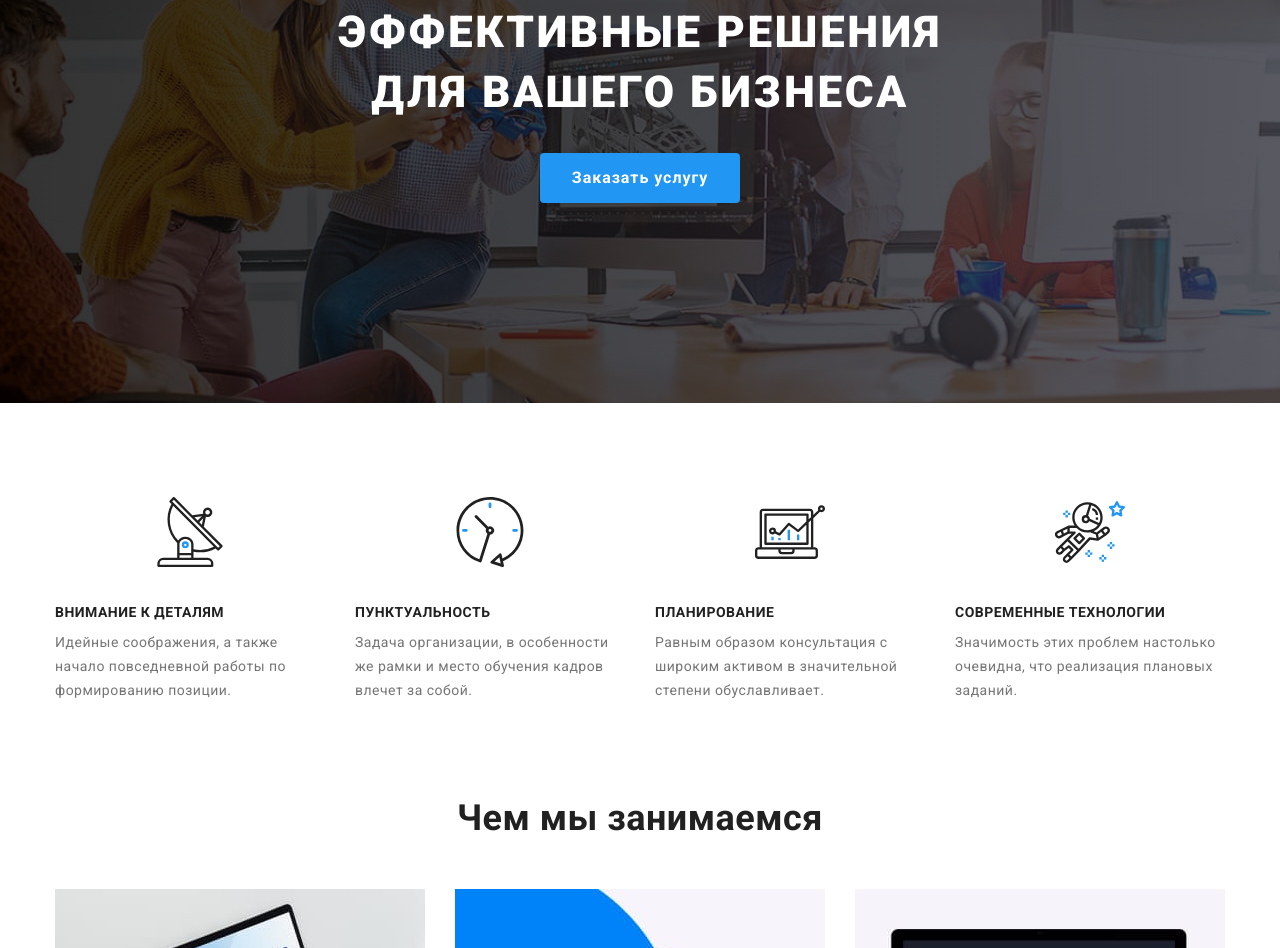
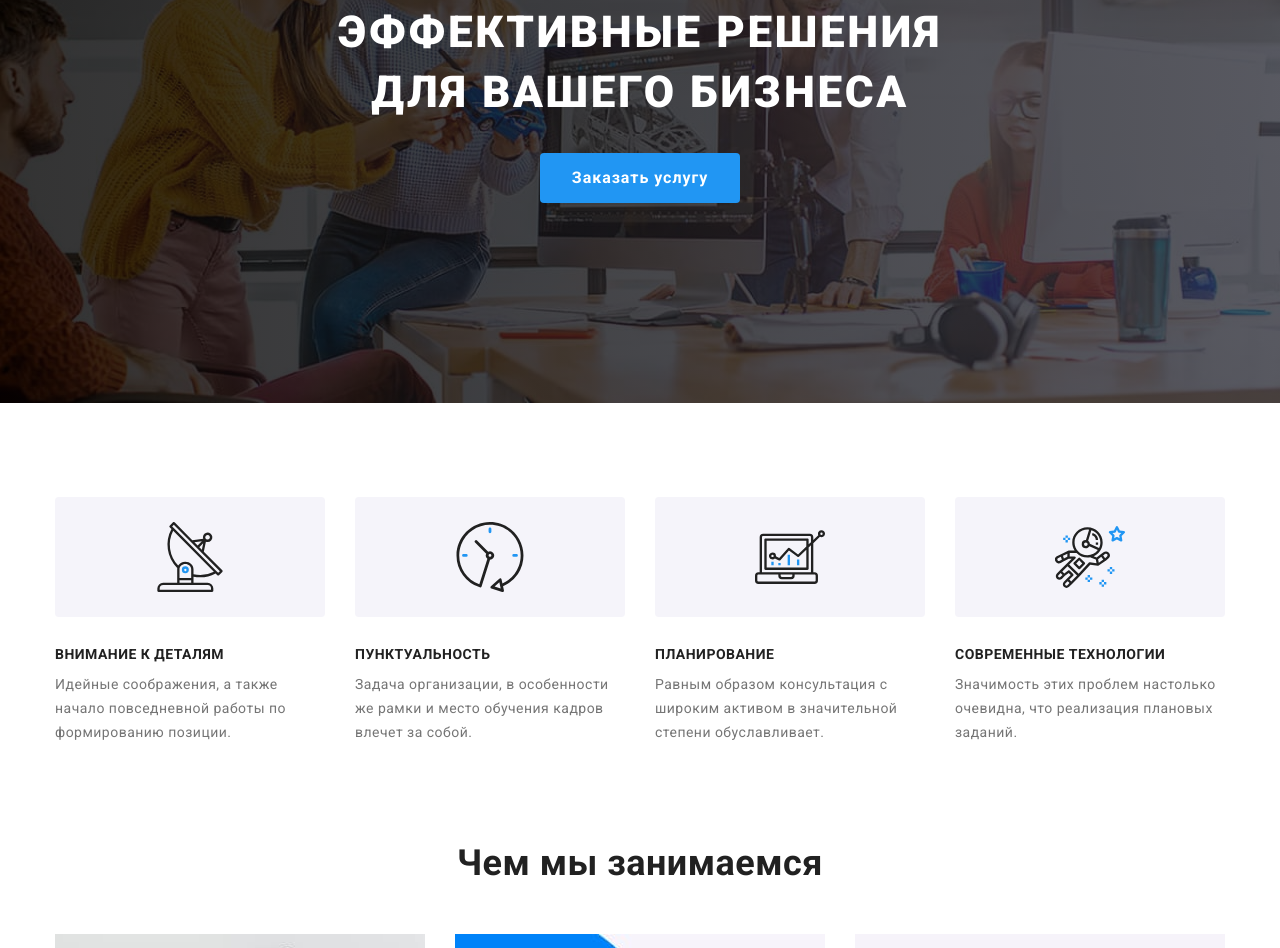
Before and after one commit to Fantomasius/goit-markup-hw-04, a plain HTML site: page index.html in a window 1280 px wide. Shown: the part 280-1228 px from the top of the page. Drawn offline with Linux system fonts and the light colour scheme.

Commit message:
ДЗ 4 1-я часть

```diff
--- a/css/styles.css
+++ b/css/styles.css
@@ -263,7 +263,36 @@ body {
 
 .feature-item {
 	width: 270px;
+	height: 251px;
 	text-align: center;
+}
+
+.feature-item::before {
+	content: "";
+	height: 120px;
+	display: block;
+	background-size: 70px;
+	background-repeat: no-repeat;
+	background-position: center;
+	background-color: var(--secondary-white-color);
+	border-radius: 4px;
+	/*outline: 1px solid tomato;*/
+}
+
+.icon-antenna::before {
+	background-image: url(../images/antenna1.svg);
+}
+
+.icon-clock::before {
+	background-image: url(../images/clock1.svg);
+}
+
+.icon-diagram::before {
+	background-image: url(../images/diagram1.svg);
+}
+
+.icon-astronaut::before {
+	background-image: url(../images/astronaut1.svg);
 }
 
 .feature-list .title {
--- a/index.html
+++ b/index.html
@@ -63,29 +63,25 @@
 					<!--Скрытый заголовок-->
 					<h2 class="section-title visually-hidden">Наши преимущества</h2>
 					<ul class="feature-list list">
-						<li class="feature-item">
-							<img src="./images/antenna1.svg" alt="антенна" />
+						<li class="feature-item icon-antenna">
 							<h3 class="title">Внимание к деталям</h3>
 							<p>
 								Идейные соображения, а также начало повседневной работы по формированию позиции.
 							</p>
 						</li>
-						<li class="feature-item">
-							<img src="./images/clock1.svg" alt="часы" />
+						<li class="feature-item icon-clock">
 							<h3 class="title">Пунктуальность</h3>
 							<p>
 								Задача организации, в особенности же рамки и место обучения кадров влечет за собой.
 							</p>
 						</li>
-						<li class="feature-item">
-							<img src="./images/diagram1.svg" alt="диаграмма" />
+						<li class="feature-item icon-diagram">
 							<h3 class="title">Планирование</h3>
 							<p>
 								Равным образом консультация с широким активом в значительной степени обуславливает.
 							</p>
 						</li>
-						<li class="feature-item">
-							<img src="./images/astronaut1.svg" alt="астронавт" />
+						<li class="feature-item icon-astronaut">
 							<h3 class="title">Современные технологии</h3>
 							<p>
 								Значимость этих проблем настолько очевидна, что реализация плановых заданий.
```
